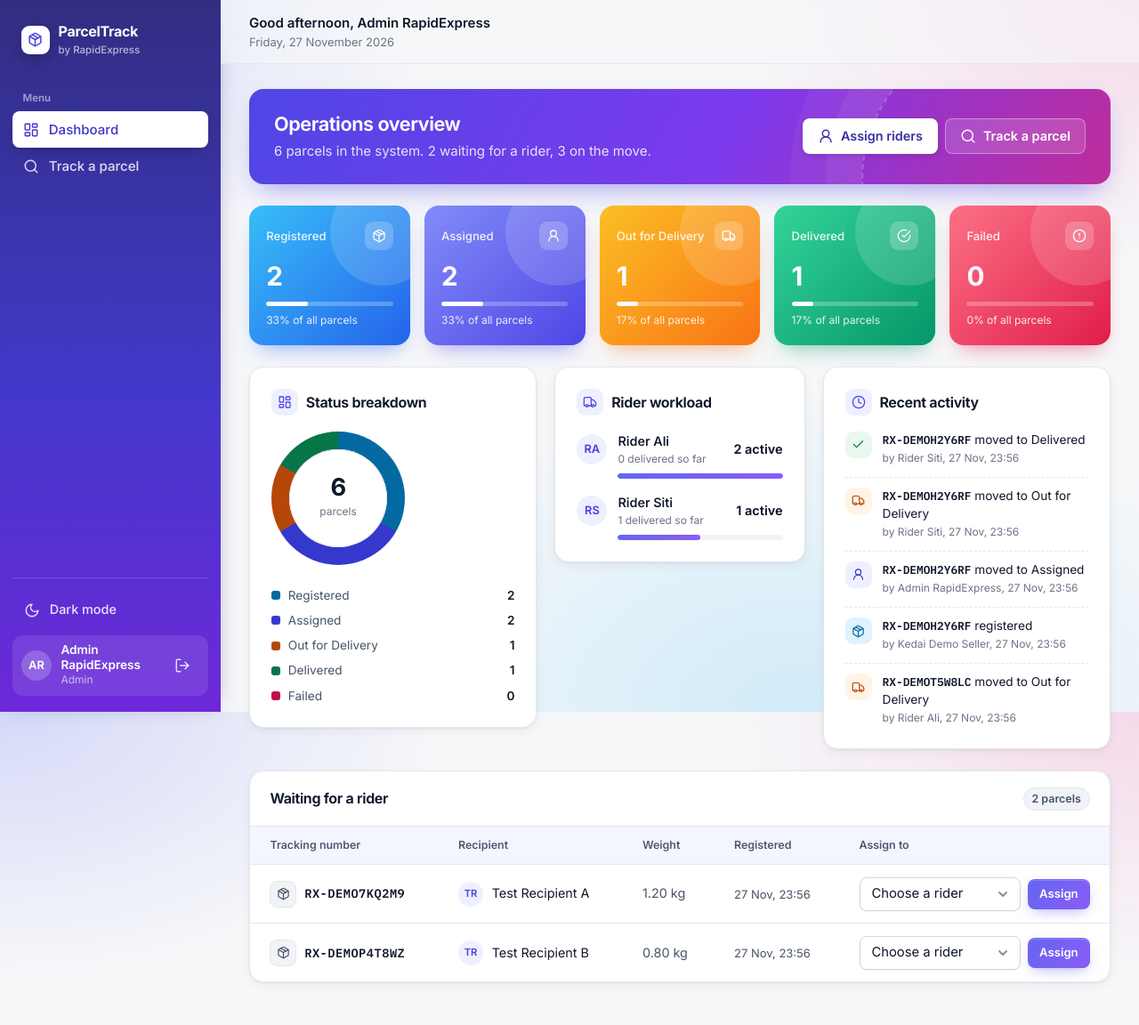
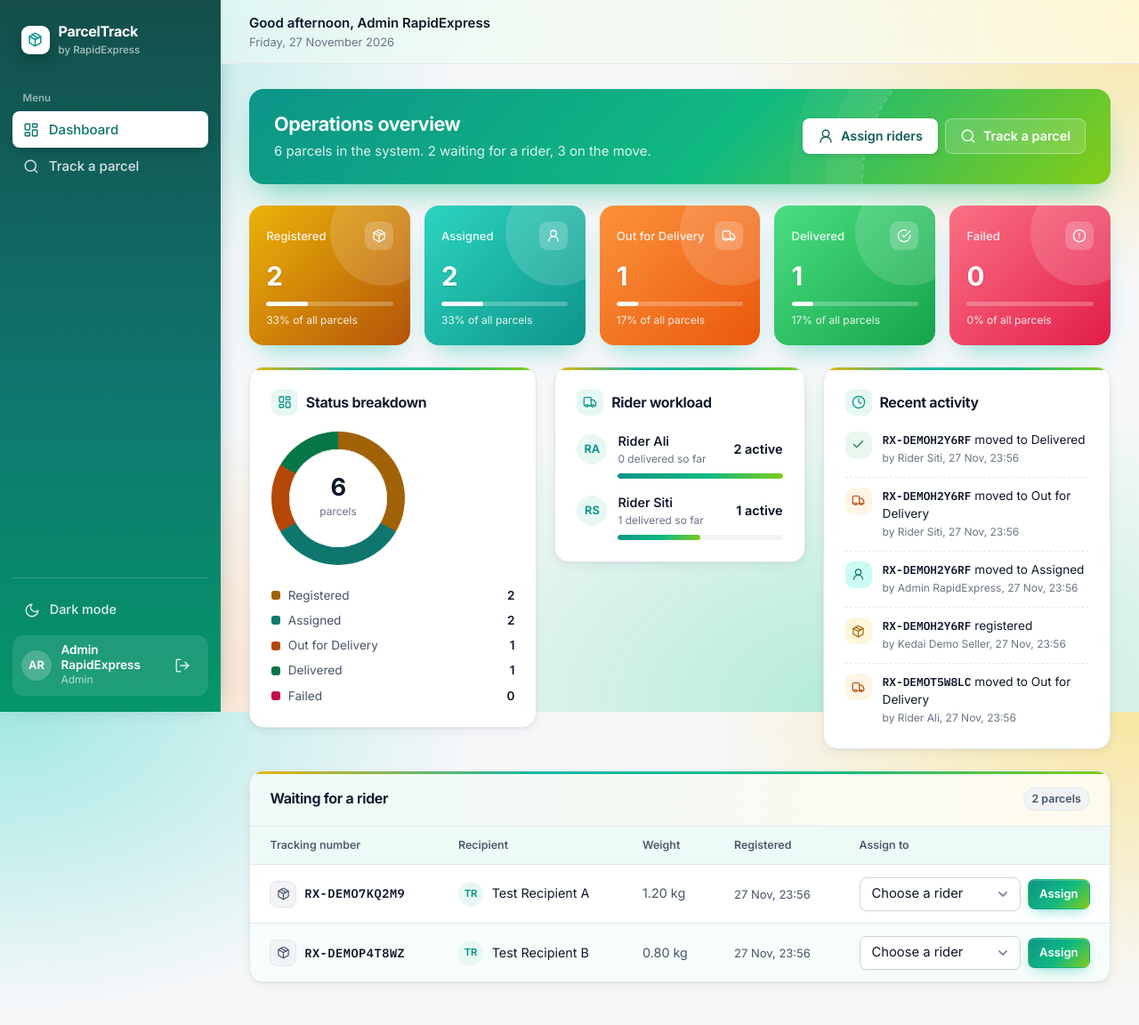
Before and after one commit to aizatsaidi/parceltrack-lite, a Flask app: page /admin/assign in a window 1280 px wide. Shown: the whole page at 89% size. Run offline with Flask 3, Linux system fonts and the light colour scheme; a user stored in the database is signed in; some libraries are stand-ins or nearby versions.

Commit message:
Refresh palette with teal and warm accents
Updates styles, templates, status colours, gradients, banners, tiles, and documentation to use the teal, green, gold, and warm orange visual palette.

```diff
--- a/app/static/css/app.css
+++ b/app/static/css/app.css
@@ -26,15 +26,15 @@
   --text: #0f172a;
   --text-2: #475467;             /* secondary */
   --text-3: #6b7486;             /* hints, labels */
-  --primary: #4f46e5;            /* indigo */
-  --primary-hover: #4338ca;
-  --primary-soft: #eef0ff;
+  --primary: #0d9488;            /* indigo */
+  --primary-hover: #0f766e;
+  --primary-soft: #e7f8f4;
   --primary-text: #ffffff;
-  --ring: rgba(79, 70, 229, 0.35);
+  --ring: rgba(13, 148, 136, 0.35);
   --sidebar: #ffffff;
 
-  --st-registered: #0369a1;  --st-registered-bg: #e0f2fe;
-  --st-assigned: #3538cd;    --st-assigned-bg: #eef0ff;
+  --st-registered: #a16207;  --st-registered-bg: #fef6d8;
+  --st-assigned: #0f766e;    --st-assigned-bg: #ccfbf1;
   --st-out: #b54708;         --st-out-bg: #fff4e5;
   --st-delivered: #067647;   --st-delivered-bg: #e9f7ef;
   --st-failed: #c01048;      --st-failed-bg: #fdecf1;
@@ -63,15 +63,15 @@
   --text: #e8eaf0;
   --text-2: #a7afc0;
   --text-3: #8790a3;
-  --primary: #7c7ff5;
-  --primary-hover: #9296f8;
-  --primary-soft: #1e2140;
+  --primary: #2dd4bf;
+  --primary-hover: #5eead4;
+  --primary-soft: #0f2e2b;
   --primary-text: #0b0d12;
-  --ring: rgba(124, 127, 245, 0.45);
+  --ring: rgba(45, 212, 191, 0.45);
   --sidebar: #0f1218;
 
-  --st-registered: #7dd3fc;  --st-registered-bg: #0c2a3d;
-  --st-assigned: #a9abff;    --st-assigned-bg: #23264a;
+  --st-registered: #fcd34d;  --st-registered-bg: #3a2f0b;
+  --st-assigned: #5eead4;    --st-assigned-bg: #0f2e2b;
   --st-out: #fdb022;         --st-out-bg: #3a2a12;
   --st-delivered: #47cd89;   --st-delivered-bg: #11301f;
   --st-failed: #fd6f8e;      --st-failed-bg: #3a1621;
@@ -130,8 +130,8 @@ a:hover { color: var(--primary-hover); text-decoration: underline; text-underlin
 .brand:hover { color: var(--text); text-decoration: none; }
 .brand-mark {
   width: 32px; height: 32px; border-radius: 9px; display: grid; place-items: center;
-  background: linear-gradient(135deg, #6366f1, #4338ca); color: #fff;
-  box-shadow: 0 4px 12px rgba(79, 70, 229, .35);
+  background: linear-gradient(135deg, #14b8a6, #0f766e); color: #fff;
+  box-shadow: 0 4px 12px rgba(13, 148, 136, .35);
 }
 .brand-mark .icon { width: 17px; height: 17px; stroke-width: 2.2; }
 .brand small { display: block; font-weight: 500; font-size: .72rem; color: var(--text-3); letter-spacing: 0; }
@@ -309,7 +309,7 @@ a:hover { color: var(--primary-hover); text-decoration: underline; text-underlin
 }
 .card-pad { padding: 1.5rem; }
 .content > .card + .card, .wrap-mid > .card + .card { margin-top: 1.25rem; }
-.card-head { display: flex; align-items: center; justify-content: space-between; gap: 1rem; padding: 1.1rem 1.4rem; border-bottom: 1px solid var(--border); }
+.card-head { display: flex; flex-wrap: wrap; align-items: center; justify-content: space-between; gap: .75rem 1rem; padding: 1.1rem 1.4rem; border-bottom: 1px solid var(--border); }
 .card-head h2 { margin: 0; font-size: 1rem; }
 .card-head .inline-form { flex: 1; max-width: 440px; }
 .card-head .count { font-size: .78rem; font-weight: 600; color: var(--text-2); background: var(--surface-2); border: 1px solid var(--border); padding: .15rem .55rem; border-radius: 999px; }
@@ -389,7 +389,7 @@ a:hover { color: var(--primary-hover); text-decoration: underline; text-underlin
 
 /* ---------- Progress bar ---------- */
 .progress { height: 6px; border-radius: 999px; background: var(--surface-2); overflow: hidden; margin: 1rem 0 1.5rem; }
-.progress > span { display: block; height: 100%; border-radius: inherit; background: linear-gradient(90deg, #6366f1, #8b5cf6); }
+.progress > span { display: block; height: 100%; border-radius: inherit; background: linear-gradient(90deg, #14b8a6, #10b981); }
 
 /* ---------- Tables ---------- */
 .table-wrap { position: relative; overflow-x: auto; }
@@ -452,7 +452,7 @@ a:hover { color: var(--primary-hover); text-decoration: underline; text-underlin
 
 /* ---------- Error page ---------- */
 .error-wrap { text-align: center; padding: 3rem 1rem; }
-.error-code { font-size: 4.5rem; font-weight: 800; letter-spacing: -0.05em; line-height: 1; background: linear-gradient(135deg, #6366f1, #a855f7); -webkit-background-clip: text; background-clip: text; color: transparent; margin-bottom: .75rem; }
+.error-code { font-size: 4.5rem; font-weight: 800; letter-spacing: -0.05em; line-height: 1; background: linear-gradient(135deg, #14b8a6, #10b981); -webkit-background-clip: text; background-clip: text; color: transparent; margin-bottom: .75rem; }
 .error-wrap p { margin-left: auto; margin-right: auto; }
 
 /* ==========================================================================
@@ -464,8 +464,8 @@ a:hover { color: var(--primary-hover); text-decoration: underline; text-underlin
   position: relative; overflow: hidden;
   display: flex; flex-wrap: wrap; align-items: center; justify-content: space-between; gap: 1.25rem;
   padding: 1.6rem 1.75rem; margin-bottom: 1.5rem; border-radius: var(--r-lg);
-  color: #fff; background: linear-gradient(120deg, #4f46e5 0%, #7c3aed 55%, #db2777 120%);
-  box-shadow: 0 14px 32px -12px rgba(79, 70, 229, .55);
+  color: #fff; background: linear-gradient(120deg, #0d9488 0%, #059669 55%, #65a30d 120%);
+  box-shadow: 0 14px 32px -12px rgba(13, 148, 136, .55);
 }
 .banner::after {   /* soft route lines in the background */
   content: ""; position: absolute; right: -40px; top: -60px; width: 320px; height: 320px; border-radius: 50%;
@@ -475,11 +475,11 @@ a:hover { color: var(--primary-hover); text-decoration: underline; text-underlin
 .banner h2 { color: #fff; font-size: 1.35rem; margin: 0 0 .3rem; }
 .banner p { color: rgba(255, 255, 255, .85); margin: 0; }
 .banner .actions { display: flex; flex-wrap: wrap; gap: .5rem; position: relative; z-index: 1; }
-.banner .button { background: #fff; color: #3730a3; box-shadow: 0 2px 6px rgba(0, 0, 0, .12); }
-.banner .button:hover { background: #eef0ff; color: #312e81; }
+.banner .button { background: #fff; color: #115e59; box-shadow: 0 2px 6px rgba(0, 0, 0, .12); }
+.banner .button:hover { background: #e7f8f4; color: #134e4a; }
 .banner .button-glass { background: rgba(255, 255, 255, .14); color: #fff; border-color: rgba(255, 255, 255, .35); box-shadow: none; }
 .banner .button-glass:hover { background: rgba(255, 255, 255, .24); color: #fff; }
-.banner-teal { background: linear-gradient(120deg, #0e7490 0%, #0d9488 60%, #16a34a 130%); box-shadow: 0 14px 32px -12px rgba(13, 148, 136, .5); }
+.banner-warm { background: linear-gradient(120deg, #f59e0b 0%, #f97316 55%, #ef4444 120%); box-shadow: 0 18px 36px -14px rgba(249, 115, 22, .6); }
 .banner-icon { width: 52px; height: 52px; border-radius: 14px; display: grid; place-items: center; background: rgba(255, 255, 255, .18); color: #fff; position: relative; z-index: 1; }
 .banner .big { font-size: 2.4rem; font-weight: 750; letter-spacing: -0.04em; line-height: 1; }
 .banner .meter { flex-basis: 100%; height: 8px; border-radius: 999px; background: rgba(255, 255, 255, .22); overflow: hidden; position: relative; z-index: 1; }
@@ -522,7 +522,7 @@ a:hover { color: var(--primary-hover); text-decoration: underline; text-underlin
 .workload .name { font-weight: 560; font-size: .9rem; }
 .workload .sub { font-size: .75rem; color: var(--text-3); }
 .workload .bar { grid-column: 2 / 4; height: 6px; border-radius: 999px; background: var(--surface-2); overflow: hidden; margin-top: -.35rem; }
-.workload .bar > span { display: block; height: 100%; border-radius: inherit; background: linear-gradient(90deg, #6366f1, #8b5cf6); }
+.workload .bar > span { display: block; height: 100%; border-radius: inherit; background: linear-gradient(90deg, #14b8a6, #10b981); }
 .workload .num { font-weight: 650; font-size: .9rem; }
 
 /* ---------- Activity feed ---------- */
@@ -576,25 +576,29 @@ a:hover { color: var(--primary-hover); text-decoration: underline; text-underlin
    Colour layer: gradient sidebar, colourful background, filled stat tiles
    ========================================================================== */
 :root {
-  --grad-primary: linear-gradient(135deg, #6366f1 0%, #8b5cf6 100%);
-  --grad-sky: linear-gradient(135deg, #38bdf8 0%, #2563eb 100%);
-  --grad-indigo: linear-gradient(135deg, #818cf8 0%, #4f46e5 100%);
-  --grad-amber: linear-gradient(135deg, #fbbf24 0%, #f97316 100%);
-  --grad-emerald: linear-gradient(135deg, #34d399 0%, #059669 100%);
+  /* bright, vivid gradients */
+  --grad-primary: linear-gradient(135deg, #0d9488 0%, #10b981 55%, #84cc16 100%);
+  --grad-gold: linear-gradient(135deg, #eab308 0%, #b45309 100%);
+  --grad-teal: linear-gradient(135deg, #2dd4bf 0%, #0d9488 100%);
+  --grad-orange: linear-gradient(135deg, #fb923c 0%, #ea580c 100%);
+  --grad-green: linear-gradient(135deg, #4ade80 0%, #16a34a 100%);
   --grad-rose: linear-gradient(135deg, #fb7185 0%, #e11d48 100%);
-  --grad-violet: linear-gradient(135deg, #c084fc 0%, #7c3aed 100%);
-  --sidebar-grad: linear-gradient(180deg, #312e81 0%, #4338ca 55%, #6d28d9 100%);
+  --grad-lime: linear-gradient(135deg, #84cc16 0%, #3f6212 100%);
+  --sidebar-grad: linear-gradient(180deg, #134e4a 0%, #0f766e 55%, #059669 100%);
+  --card-line: linear-gradient(90deg, #eab308, #14b8a6, #10b981, #84cc16);
   --mesh:
-    radial-gradient(700px 420px at 0% 0%, rgba(129, 140, 248, .28), transparent 70%),
-    radial-gradient(640px 420px at 100% 0%, rgba(244, 114, 182, .22), transparent 70%),
-    radial-gradient(760px 520px at 70% 100%, rgba(56, 189, 248, .20), transparent 70%);
+    radial-gradient(760px 480px at 0% 0%, rgba(45, 212, 191, .42), transparent 70%),
+    radial-gradient(700px 460px at 100% 0%, rgba(250, 204, 21, .38), transparent 70%),
+    radial-gradient(820px 560px at 75% 100%, rgba(52, 211, 153, .36), transparent 70%),
+    radial-gradient(620px 420px at 10% 95%, rgba(253, 186, 116, .38), transparent 70%);
 }
 :root[data-theme="dark"] {
-  --sidebar-grad: linear-gradient(180deg, #1e1b4b 0%, #26205e 55%, #3b1d6e 100%);
+  --sidebar-grad: linear-gradient(180deg, #0a2e2a 0%, #0b3b36 55%, #14532d 100%);
   --mesh:
-    radial-gradient(700px 420px at 0% 0%, rgba(99, 102, 241, .22), transparent 70%),
-    radial-gradient(640px 420px at 100% 0%, rgba(219, 39, 119, .16), transparent 70%),
-    radial-gradient(760px 520px at 70% 100%, rgba(14, 165, 233, .14), transparent 70%);
+    radial-gradient(760px 480px at 0% 0%, rgba(20, 184, 166, .34), transparent 70%),
+    radial-gradient(700px 460px at 100% 0%, rgba(234, 179, 8, .18), transparent 70%),
+    radial-gradient(820px 560px at 75% 100%, rgba(16, 185, 129, .26), transparent 70%),
+    radial-gradient(620px 420px at 10% 95%, rgba(132, 204, 22, .16), transparent 70%);
 }
 
 /* Colourful page background */
@@ -602,14 +606,14 @@ body { background: var(--mesh), var(--bg); background-attachment: fixed; }
 .app { background: none; }
 
 /* Gradient sidebar with white text */
-.sidebar { background: var(--sidebar-grad); border-right: 0; color: #fff; box-shadow: 4px 0 24px -12px rgba(49, 46, 129, .5); }
+.sidebar { background: var(--sidebar-grad); border-right: 0; color: #fff; box-shadow: 4px 0 24px -12px rgba(19, 78, 74, .5); }
 .sidebar .brand, .sidebar .brand:hover { color: #fff; }
 .sidebar .brand small { color: rgba(255, 255, 255, .65); }
-.sidebar .brand-mark { background: #fff; color: #4f46e5; box-shadow: 0 6px 16px rgba(0, 0, 0, .2); }
+.sidebar .brand-mark { background: #fff; color: #0d9488; box-shadow: 0 6px 16px rgba(0, 0, 0, .2); }
 .sidebar .nav-label { color: rgba(255, 255, 255, .55); }
 .sidebar .nav-item { color: rgba(255, 255, 255, .82); }
 .sidebar .nav-item:hover { background: rgba(255, 255, 255, .12); color: #fff; }
-.sidebar .nav-item[aria-current="page"] { background: #fff; color: #4338ca; box-shadow: 0 6px 16px -6px rgba(0, 0, 0, .35); }
+.sidebar .nav-item[aria-current="page"] { background: #fff; color: #0f766e; box-shadow: 0 6px 16px -6px rgba(0, 0, 0, .35); }
 :root[data-theme="dark"] .sidebar .nav-item[aria-current="page"] { background: rgba(255, 255, 255, .16); color: #fff; }
 .sidebar-foot { border-top-color: rgba(255, 255, 255, .16); }
 .sidebar .button-ghost { color: rgba(255, 255, 255, .85); }
@@ -622,9 +626,9 @@ body { background: var(--mesh), var(--bg); background-attachment: fixed; }
 .topbar, .public-top { background: color-mix(in srgb, var(--bg) 55%, transparent); }
 
 /* Gradient main buttons */
-.button:not(.button-secondary):not(.button-ghost):not(.button-glass) { background: var(--grad-primary); border-color: transparent; color: #fff; box-shadow: 0 6px 16px -6px rgba(99, 102, 241, .6), inset 0 1px 0 rgba(255, 255, 255, .2); }
+.button:not(.button-secondary):not(.button-ghost):not(.button-glass) { background: var(--grad-primary); border-color: transparent; color: #fff; box-shadow: 0 6px 16px -6px rgba(20, 184, 166, .6), inset 0 1px 0 rgba(255, 255, 255, .2); }
 .button:not(.button-secondary):not(.button-ghost):not(.button-glass):hover { filter: brightness(1.07); }
-.banner .actions > .button:not(.button-glass):not(.button-secondary):not(.button-ghost) { background: #fff; color: #3730a3; box-shadow: 0 2px 6px rgba(0, 0, 0, .12); }
+.banner .actions > .button:not(.button-glass):not(.button-secondary):not(.button-ghost) { background: #fff; color: #115e59; box-shadow: 0 2px 6px rgba(0, 0, 0, .12); }
 
 /* Filled colour tiles: dashboard stat cards and seller summary cards */
 .stat, .summary .tile { color: #fff; border: 0; position: relative; overflow: hidden; }
@@ -635,12 +639,12 @@ body { background: var(--mesh), var(--bg); background-attachment: fixed; }
 .stat .name, .stat .foot, .summary .tile .name { color: rgba(255, 255, 255, .88); }
 .stat .chip-icon, .summary .tile .chip-icon { background: rgba(255, 255, 255, .2) !important; color: #fff !important; }
 .stat .share { background: rgba(255, 255, 255, .25); color: #fff !important; }
-.stat-registered, .tile-sky { background: var(--grad-sky); box-shadow: 0 12px 24px -12px rgba(37, 99, 235, .6); }
-.stat-assigned, .tile-indigo { background: var(--grad-indigo); box-shadow: 0 12px 24px -12px rgba(79, 70, 229, .6); }
-.stat-out-for-delivery, .tile-amber { background: var(--grad-amber); box-shadow: 0 12px 24px -12px rgba(249, 115, 22, .6); }
-.stat-delivered, .tile-emerald { background: var(--grad-emerald); box-shadow: 0 12px 24px -12px rgba(5, 150, 105, .6); }
+.stat-registered, .tile-gold { background: var(--grad-gold); box-shadow: 0 12px 24px -12px rgba(161, 98, 7, .6); }
+.stat-assigned, .tile-teal { background: var(--grad-teal); box-shadow: 0 12px 24px -12px rgba(13, 148, 136, .6); }
+.stat-out-for-delivery, .tile-orange { background: var(--grad-orange); box-shadow: 0 12px 24px -12px rgba(249, 115, 22, .6); }
+.stat-delivered, .tile-green { background: var(--grad-green); box-shadow: 0 12px 24px -12px rgba(5, 150, 105, .6); }
 .stat-failed, .tile-rose { background: var(--grad-rose); box-shadow: 0 12px 24px -12px rgba(225, 29, 72, .6); }
-.tile-violet { background: var(--grad-violet); box-shadow: 0 12px 24px -12px rgba(124, 58, 237, .6); }
+.tile-lime { background: var(--grad-lime); box-shadow: 0 12px 24px -12px rgba(124, 58, 237, .6); }
 
 /* Card titles get a coloured icon chip */
 .card-title > .icon { width: 30px; height: 30px; padding: 7px; border-radius: 9px; background: var(--primary-soft); color: var(--primary); }
@@ -650,7 +654,7 @@ body { background: var(--mesh), var(--bg); background-attachment: fixed; }
 
 /* Rider delivery cards: coloured edge by status */
 .job { border-left: 4px solid var(--border-strong); }
-.job-assigned { border-left-color: #6366f1; }
+.job-assigned { border-left-color: #14b8a6; }
 .job-out-for-delivery { border-left-color: #f59e0b; }
 .job-delivered { border-left-color: #10b981; }
 .job-failed { border-left-color: #f43f5e; }
@@ -658,23 +662,40 @@ body { background: var(--mesh), var(--bg); background-attachment: fixed; }
 /* Home: colourful feature and step cards */
 .feature { position: relative; overflow: hidden; }
 .feature::before, .steps li.card::after { content: ""; position: absolute; left: 0; right: 0; top: 0; height: 4px; }
-.feature-sky::before { background: var(--grad-sky); }
-.feature-amber::before { background: var(--grad-amber); }
-.feature-emerald::before { background: var(--grad-emerald); }
+.feature-gold::before { background: var(--grad-gold); }
+.feature-orange::before { background: var(--grad-orange); }
+.feature-green::before { background: var(--grad-green); }
 .feature .chip-icon { color: #fff; }
-.feature-sky .chip-icon { background: var(--grad-sky); }
-.feature-amber .chip-icon { background: var(--grad-amber); }
-.feature-emerald .chip-icon { background: var(--grad-emerald); }
+.feature-gold .chip-icon { background: var(--grad-gold); }
+.feature-orange .chip-icon { background: var(--grad-orange); }
+.feature-green .chip-icon { background: var(--grad-green); }
 .steps li.card { overflow: hidden; }
-.steps li:nth-child(1)::after { background: var(--grad-sky); }
-.steps li:nth-child(2)::after { background: var(--grad-indigo); }
-.steps li:nth-child(3)::after { background: var(--grad-amber); }
-.steps li:nth-child(4)::after { background: var(--grad-emerald); }
-.hero h1 { background: linear-gradient(135deg, var(--text) 30%, #6366f1 75%, #a855f7 100%); -webkit-background-clip: text; background-clip: text; color: transparent; }
+.steps li:nth-child(1)::after { background: var(--grad-gold); }
+.steps li:nth-child(2)::after { background: var(--grad-teal); }
+.steps li:nth-child(3)::after { background: var(--grad-orange); }
+.steps li:nth-child(4)::after { background: var(--grad-green); }
+.hero h1 { background: linear-gradient(135deg, var(--text) 30%, #14b8a6 75%, #10b981 100%); -webkit-background-clip: text; background-clip: text; color: transparent; }
 
 /* Log in / register: gradient strip on top of the card */
 .auth-card { position: relative; overflow: hidden; }
-.auth-card::before { content: ""; position: absolute; left: 0; right: 0; top: 0; height: 5px; background: linear-gradient(90deg, #38bdf8, #6366f1, #a855f7, #ec4899); }
-.auth-card .chip-icon { background: var(--grad-primary); color: #fff; box-shadow: 0 8px 18px -8px rgba(99, 102, 241, .7); }
+.auth-card::before { content: ""; position: absolute; left: 0; right: 0; top: 0; height: 5px; background: linear-gradient(90deg, #facc15, #14b8a6, #10b981, #84cc16); }
+.auth-card .chip-icon { background: var(--grad-primary); color: #fff; box-shadow: 0 8px 18px -8px rgba(20, 184, 166, .7); }
+
+/* ---------- Brighter, less blank light theme ---------- */
+.content > .card, .dash-grid > .card, .wrap-mid > .card, .content-narrow > .card { position: relative; overflow: hidden; }
+.content > .card::before, .dash-grid > .card::before, .wrap-mid > .card::before {
+  content: ""; position: absolute; left: 0; right: 0; top: 0; height: 3px; background: var(--card-line);
+}
+.card-head { background: linear-gradient(90deg, color-mix(in srgb, #14b8a6 7%, var(--surface)), color-mix(in srgb, #eab308 7%, var(--surface))); }
+.page-head h1 { background: linear-gradient(120deg, var(--text) 35%, #14b8a6 80%, #84cc16 100%); -webkit-background-clip: text; background-clip: text; color: transparent; }
+.topbar { background: linear-gradient(90deg, color-mix(in srgb, #e7f8f4 70%, transparent), color-mix(in srgb, #fefce8 70%, transparent)); }
+:root[data-theme="dark"] .topbar { background: color-mix(in srgb, var(--bg) 55%, transparent); }
+.data-table tbody tr:nth-child(even) { background: color-mix(in srgb, var(--primary-soft) 35%, transparent); }
+.stat .value, .summary .tile .value { text-shadow: 0 1px 2px rgba(0, 0, 0, .18); }
+.stat, .summary .tile { box-shadow: 0 16px 30px -14px rgba(20, 184, 166, .55); }
+.banner { background: var(--grad-primary); box-shadow: 0 18px 36px -14px rgba(16, 185, 129, .65); }
+.banner-warm { background: linear-gradient(120deg, #f59e0b 0%, #f97316 55%, #ef4444 120%); box-shadow: 0 18px 36px -14px rgba(249, 115, 22, .6); }
+.progress > span, .workload .bar > span { background: var(--grad-primary); }
+.brand-mark { background: var(--grad-primary); }
 
 @media (prefers-reduced-motion: reduce) { *, *::before { animation: none !important; transition: none !important; } }
--- a/app/templates/delivery/rider_parcels.html
+++ b/app/templates/delivery/rider_parcels.html
@@ -13,7 +13,7 @@
 {% set n_todo = parcels|selectattr("status", "in", ["Assigned", "Out for Delivery"])|list|length %}
 {% set n_done = parcels|selectattr("status", "in", ["Delivered", "Failed"])|list|length %}
 {% if parcels %}
-<section class="banner banner-teal">
+<section class="banner banner-warm">
   <div>
     <div class="big">{{ n_todo }}</div>
     <p>{{ "delivery" if n_todo == 1 else "deliveries" }} still to do{% if n_done %}, {{ n_done }} finished{% endif %}.</p>
```
Also changed, not shown: app/templates/home.html (+9 -9 lines), app/templates/parcels/my_parcels.html (+4 -4 lines), README.md.
